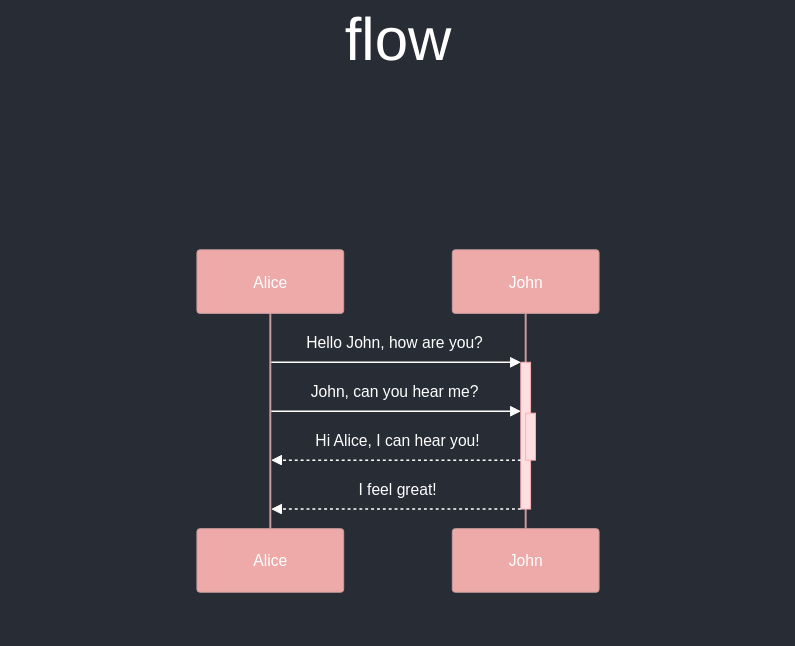
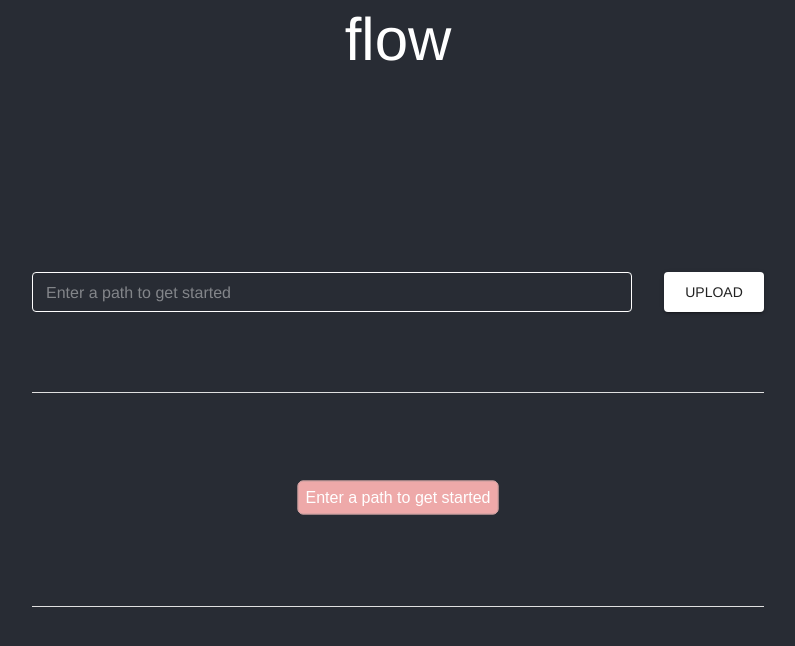
Before and after one commit to chees-e/flow, a React (Create React App) app: page / in a window 1280 px wide. Shown: the top 646 px of the page, without its empty margins (242-1037 px from the left). Built offline with nearby package versions, Linux system fonts and the light colour scheme.

Commit message:
added input components

```diff
--- a/src/App.js
+++ b/src/App.js
@@ -1,19 +1,10 @@
 import './App.css';
 import {Stack, ThemeProvider, Typography} from "@mui/material";
 import {theme, style} from "./style/Theme";
-import {Diagram} from "./components/Diagram";
+import {DiagramPage} from "./components/DiagramPage";
 import mermaid from "mermaid";
 
-mermaid.initialize({
-    startOnLoad: true,
-    theme: 'base',
-    themeVariables: {
-        'primaryColor': '#EEA9A9',
-        'primaryTextColor': '#ffffff',
-        'secondaryColor': '#FEDFE1',
-        'fontFamily': 'arial'
-    }
-});
+
 
 function App() {
     const classes = style();
@@ -26,7 +17,7 @@ function App() {
                 </Typography>
             </header>
             <Stack className={classes.diagram} direction={"column"} justifyContent={"center"} alignItems={"center"}>
-                <Diagram/>
+                <DiagramPage/>
             </Stack>
         </ThemeProvider>
     </div>
--- a/src/components/Diagram.js
+++ /dev/null
@@ -1,24 +0,0 @@
-import React from "react";
-import mermaid from "mermaid"
-
-class Mermaid extends React.Component {
-    componentDidMount() {
-        mermaid.contentLoaded();
-    }
-    render() {
-        return <div className="mermaid" style={{ width: 500, height: 300 }}>{this.props.chart}</div>;
-    }
-}
-
-let text = "sequenceDiagram\n" +
-    "    Alice->>+John: Hello John, how are you?\n" +
-    "    Alice->>+John: John, can you hear me?\n" +
-    "    John-->>-Alice: Hi Alice, I can hear you!\n" +
-    "    John-->>-Alice: I feel great!"
-
-
-export function Diagram() {
-    return (
-        <Mermaid chart={text}/>
-    )
-}
--- /dev/null
+++ b/src/components/DiagramPage.js
@@ -0,0 +1,54 @@
+import React, {useState} from "react";
+import {Divider, Stack} from "@mui/material";
+import {style} from "../style/Theme";
+import {MermaidDiagram} from "./MermaidDiagram";
+import {UploadButton} from "./UploadButton";
+import {DirectoryInput} from "./DirectoryInput";
+
+const placeHolderGraphData = "flowchart TD;id1(Enter a path to get started)";
+const placeHolderProcessedGraphData = "flowchart TD;A[Start] --> B{getName};B -->|sum| C[D];C --> D[calc];D --> B;B ---->|F| E[End]";
+let graphData = placeHolderGraphData;
+
+export const DiagramPage = () => {
+    const [hasUploaded ,setHasUploaded] = useState(false);
+    const [isSuccess, setIsSuccess] = useState(true);
+    const classes = style();
+
+    function onUpload() {
+        const input = document.getElementById("directory-input").value;
+        console.log(input);
+        setHasUploaded(!hasUploaded);
+        // todo: add backend logic to process the input
+        graphData = placeHolderProcessedGraphData;
+        const graph = document.getElementById("top-diagram");
+    }
+
+    return (
+        <Stack className={classes.diagram}
+               direction={"column"}
+               spacing={10}
+               justifyContent={"center"}
+               alignItems={"center"}
+               divider={<Divider orientation="horizontal" className={classes.divider} flexItem/>}
+        >
+            <Stack direction={"row"} spacing={4} justifyContent={"center"} alignItems={"center"}>
+                <Stack item>
+                    <DirectoryInput/>
+                </Stack>
+                <Stack item>
+                    <UploadButton handleClick={onUpload}/>
+                </Stack>
+            </Stack>
+            <Stack item>
+                <div id={"top-diagram"}>
+                    <MermaidDiagram chart={graphData}/>
+                </div>
+            </Stack>
+            <Stack item>
+                <div id={"bottom-diagram"}>
+                    <MermaidDiagram chart={graphData}/>
+                </div>
+            </Stack>
+        </Stack>
+    )
+}
--- /dev/null
+++ b/src/components/DirectoryInput.js
@@ -0,0 +1,44 @@
+import React from "react";
+import {TextField} from "@mui/material";
+import {style} from "../style/Theme";
+import {withStyles} from "@mui/styles";
+
+const StyledDirectoryTextField = withStyles({
+    root: {
+        '& label.Mui-focused': {
+            color: 'white',
+        },
+        '& .MuiInput-underline:after': {
+            borderBottomColor: '#EEA9A9',
+        },
+        '& .MuiOutlinedInput-root': {
+            '& fieldset': {
+                borderColor: 'white',
+            },
+            '&:hover fieldset': {
+                borderColor: 'white',
+            },
+            '&.Mui-focused fieldset': {
+                borderColor: '#EEA9A9',
+            },
+            height: "40px",
+        },
+    },
+})(TextField);
+
+
+export function DirectoryInput() {
+    const classes = style();
+    return (
+        <StyledDirectoryTextField className={classes.directoryInput}
+                   id="directory-input"
+                   hiddenLabel
+                   variant="outlined"
+                   placeholder="Enter a path to get started"
+                   InputProps={{
+                       style: {
+                           color: "white"
+                       }
+                   }}/>
+    );
+}
--- /dev/null
+++ b/src/components/MermaidDiagram.js
@@ -0,0 +1,29 @@
+import React from "react";
+import mermaid from "mermaid";
+
+mermaid.initialize({
+    startOnLoad: true,
+    theme: 'base',
+    themeVariables: {
+        'primaryColor': '#EEA9A9',
+        'primaryTextColor': '#ffffff',
+        'secondaryColor': '#FEDFE1',
+        'fontFamily': 'arial'
+    }
+});
+
+export class MermaidDiagram extends React.Component {
+    componentDidMount() {
+        mermaid.contentLoaded();
+    }
+
+    render() {
+
+        return <div className="mermaid"
+                    style={{
+                        width:"auto",
+                        height: "auto",
+                        maxHeight: "100%"
+                    }}>{this.props.chart}</div>;
+    }
+}
--- /dev/null
+++ b/src/components/UploadButton.js
@@ -0,0 +1,22 @@
+import React from "react";
+import {Button} from "@mui/material";
+import {withStyles} from "@mui/styles";
+
+const StyledUploadButton = withStyles({
+    root: {
+        alignItems: "center",
+        justifyContent: "center",
+        height: "40px",
+        width: "100px",
+        padding: "0 35px",
+        boxSizing: "border-box",
+        borderRadius: 0,
+    },
+})(Button);
+
+export function UploadButton(props) {
+    const {handleClick} = props;
+    return (
+        <StyledUploadButton variant="contained" onClick={handleClick}>Upload</StyledUploadButton>
+    );
+}
--- a/src/style/Theme.js
+++ b/src/style/Theme.js
@@ -15,11 +15,19 @@ export const theme = createTheme({
         fontFamily: [
             'Helvetica Neue'
         ],
-    },
+    }
 });
 
 export const style = makeStyles({
     diagram: {
-        marginTop: "10em"
+        marginTop: "6em"
+    },
+    directoryInput: {
+        width: "600px",
+        height: "40px",
+        outlineColor: "white"
+    },
+    divider: {
+        backgroundColor: "white"
     }
 })
```
Also changed, not shown: src/components/CustomButton.js (deleted, +0 -8 lines).
